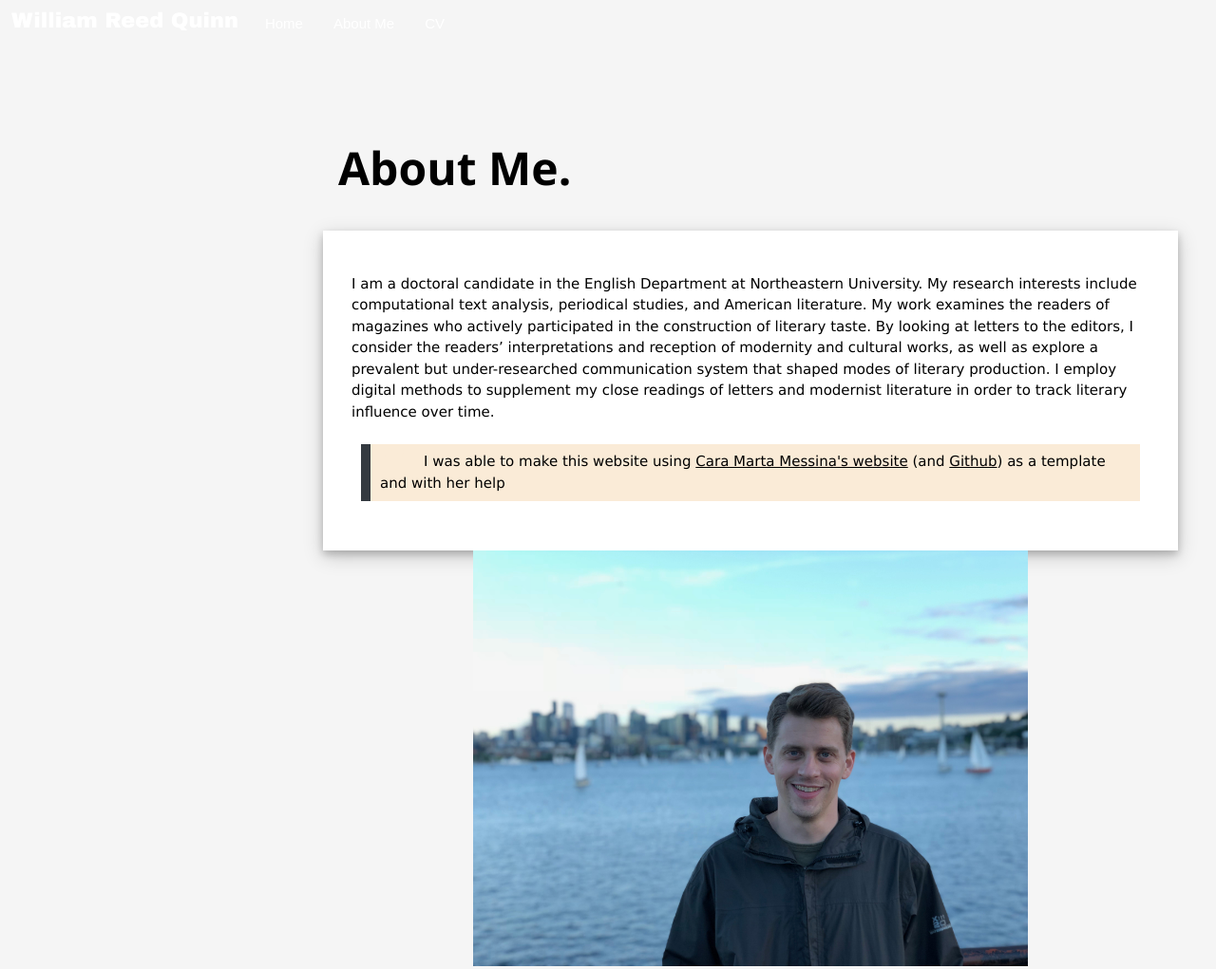
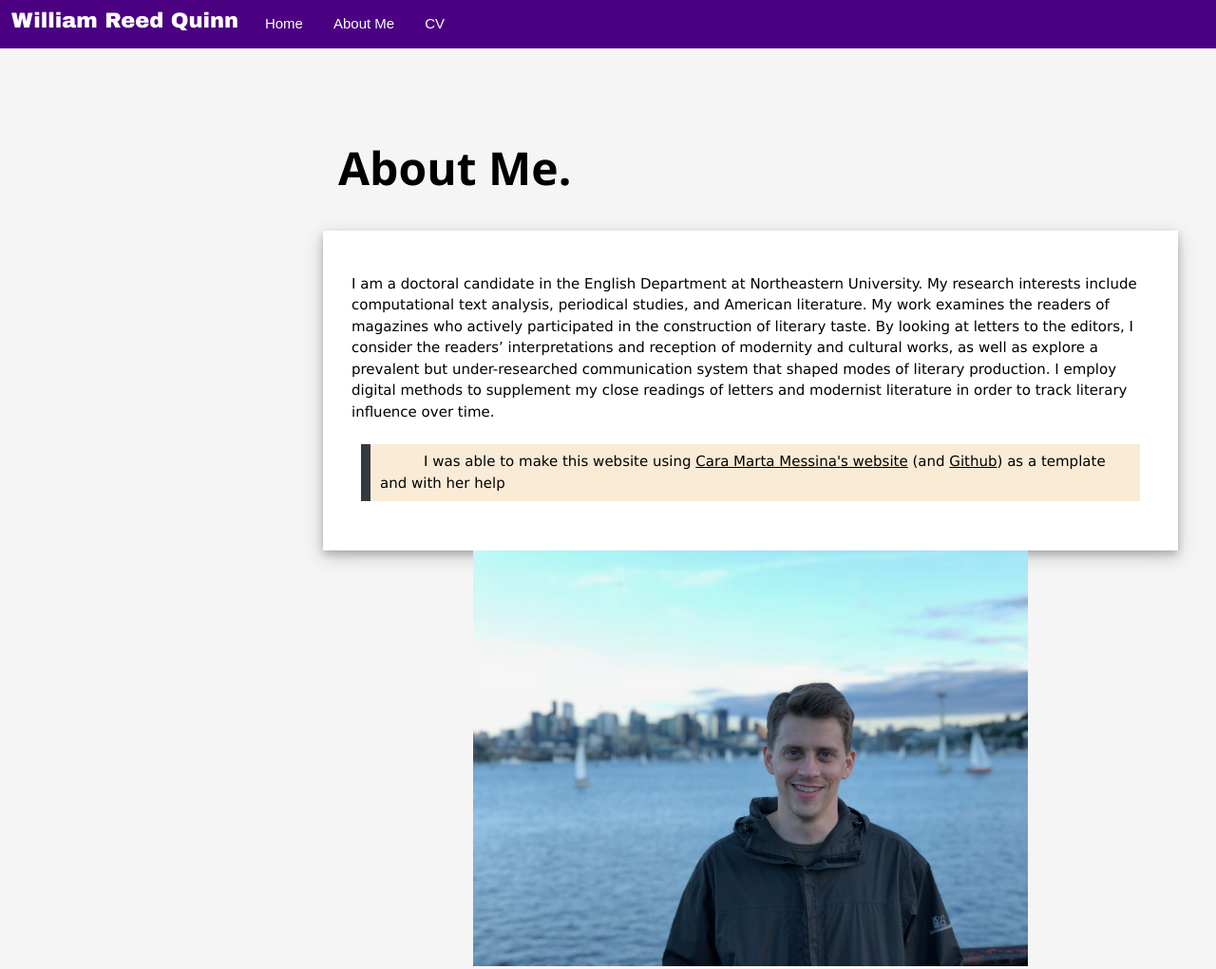
Before and after one commit to billquinn/Website, a plain HTML site: page about/index.html in a window 1280 px wide. Shown: the whole page at 95% size. Drawn offline with nearby package versions, Linux system fonts and the light colour scheme.

Commit message:
fixing menus

```diff
--- a/styles/menu.css
+++ b/styles/menu.css
@@ -5,6 +5,7 @@ ul.topnav {
   margin: 0;
   padding: 0;
   overflow: hidden;
+  background-color: #4b0082;
 }
 
 ul.topnav li.logo {
```
